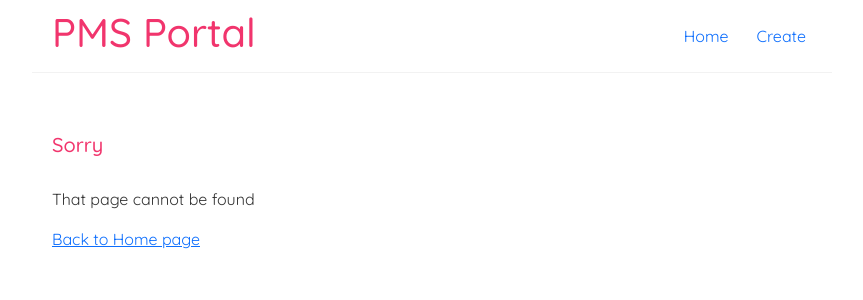
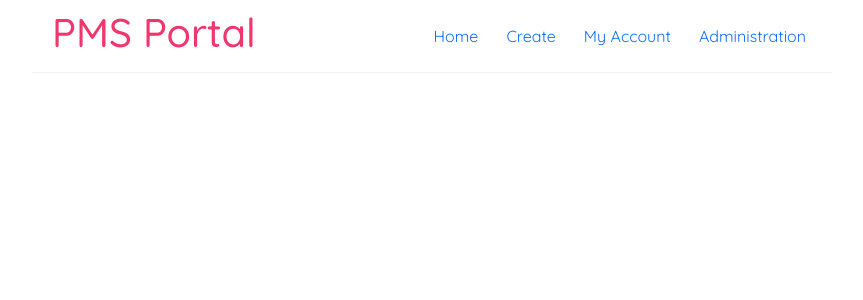
Before and after one commit to WilliamZhai/PMSApplication, a React (Create React App) app in the folder pms-frontend/: page /administration in a window 1280 px wide. Shown: the top 300 px of the page, without its empty margins (208-1071 px from the left). Built offline with nearby package versions, Linux system fonts and the light colour scheme.

Commit message:
refactor - pages names

```diff
--- a/pms-frontend/src/App.js
+++ b/pms-frontend/src/App.js
@@ -3,9 +3,10 @@ import { BrowserRouter , Routes, Route} from 'react-router-dom';
 import 'bootstrap/dist/css/bootstrap.min.css';
 
 import NavigationBar from './Components/Navigation/Navbar';
-import Home from './Components/Pages/Home';
-import Create from './Components/Pages/Create';
+import HomePage from './Components/Pages/HomePage';
+import CreatePage from './Components/Pages/CreatePage';
 import TeacherDetails from './TeacherDetails';
+import AdministrationPage from './Components/Pages/AdministrationPage';
 import NotFound from './NotFound';
 
 function App() {
@@ -16,11 +17,12 @@ function App() {
         <NavigationBar></NavigationBar>
         <div className="content">
           <Routes>
-            <Route path="/" element={<Home/>}/>
-            <Route path="/create" element={<Create/>}/>
+            <Route path="/" element={<HomePage/>}/>
+            <Route path="/create" element={<CreatePage/>}/>
             <Route path="/teachers/">
               <Route path=":id" element={<TeacherDetails/>}/>
             </Route>
+            <Route path="/administration" element={<AdministrationPage/>}/>
             <Route path="*" element={<NotFound/>}/>
           </Routes>
         </div>
--- a/pms-frontend/src/Components/Navigation/Navbar.js
+++ b/pms-frontend/src/Components/Navigation/Navbar.js
@@ -12,6 +12,8 @@ const NavigationBar = () => {
       <div className="links">
         <Link to="/">Home</Link>
         <Link to="/create">Create</Link>
+        <Link to="/account">My Account</Link>
+        <Link to="/administration">Administration</Link>
       </div>
     </nav>
   );
--- /dev/null
+++ b/pms-frontend/src/Components/Pages/AdministrationPage.js
@@ -0,0 +1,9 @@
+const AdministrationPage = () => {
+  return (
+    <div>
+
+    </div>
+  );
+}
+
+export default AdministrationPage;
--- a/pms-frontend/src/Components/Pages/Create.js
+++ b/pms-frontend/src/Components/Pages/CreatePage.js
@@ -1,7 +1,7 @@
 import { useState } from "react";
 import { useNavigate } from "react-router-dom"
 
-const Create = () => {
+const CreatePage = () => {
 
   const [name, setName] = useState('');
   const [email, setEmail] = useState('');
@@ -64,4 +64,4 @@ const Create = () => {
   );
 }
 
-export default Create;
+export default CreatePage;
--- a/pms-frontend/src/Components/Pages/Home.js
+++ b/pms-frontend/src/Components/Pages/HomePage.js
@@ -8,7 +8,7 @@ import useFetch from "../../useFetch";
 import './Pages.css';
 
 
-const Home = () => {
+const HomePage = () => {
   const navigate = useNavigate();
   const title = "Home Page"
   const {data:teachers, isPending, error} = useFetch("http://localhost:5000/api/employees");
@@ -41,4 +41,4 @@ const Home = () => {
   );
 }
 
-export default Home;
+export default HomePage;
```
